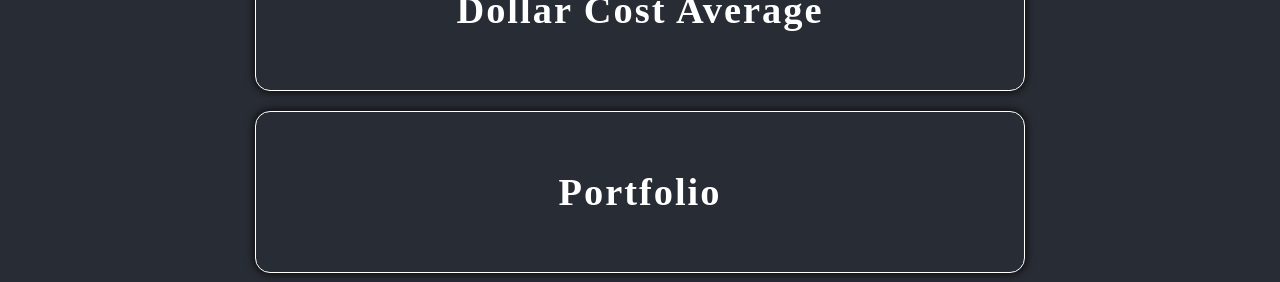
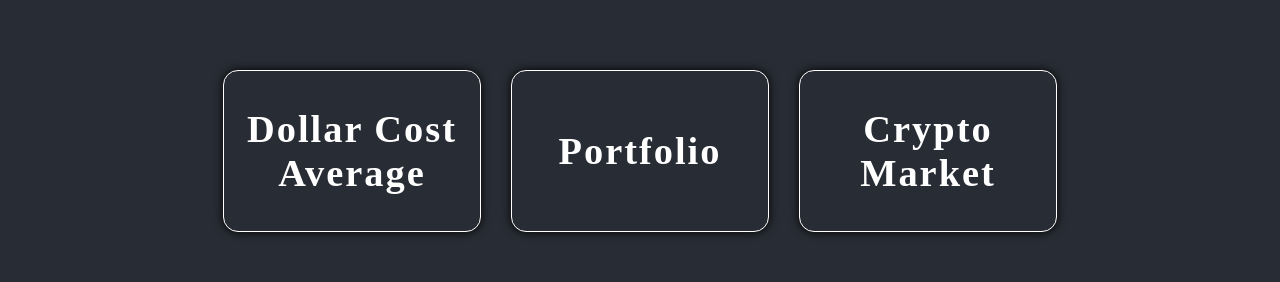
Before and after one commit to PikeyAU/CryptoCalculator, a React (Create React App) app: page / in a window 1280 px wide. Shown: the part 249-531 px from the top of the page. Built offline with nearby package versions, Linux system fonts and the light colour scheme; no server answers.

Commit message:
Changes to home and DCA

```diff
--- a/src/Home.js
+++ b/src/Home.js
@@ -6,8 +6,9 @@ import NavBanner from './components/NavBanner';
 
 const grid_styles = {
 
-    display: 'grid',
-    gridGap: '20px',
+    display: 'flex',
+    flexDirection: 'row',
+    gap: '30px',
     width: '100vw',
     color: 'white',
     fontFamily: 'Eras Light ITC',
@@ -16,13 +17,15 @@ const grid_styles = {
     textAlign: 'center',
     alignItems: 'center',
     justifyContent: 'center',
-    marginTop: '100px',
+    position: 'absolute',
+    top: '50%',
+    transform: 'translateY(-50%)'
 
 };
 
 const Home = () => {
     return (
-        <div style={{backgroundColor: '#282C34', height: '100vh'}}>
+        <div style={{backgroundColor: '#282C34', height: '100vh', position: 'relative'}}>
             <Navbar />
             <NavBanner />
             <div style={grid_styles}>
--- a/src/components/homeCard.js
+++ b/src/components/homeCard.js
@@ -35,7 +35,7 @@ const HomeCard = (props) => {
         justifyContent: 'center',
         border: 'solid white 1px',
         height: '20vh',
-        width: '60vw',
+        width: '20vw',
         margin: 'auto',
         //rounded corners
         borderRadius: '15px',
--- a/src/components/navbar.js
+++ b/src/components/navbar.js
@@ -10,7 +10,7 @@ const Navbar = () => {
             justifyContent: 'space-around',
             width: '100vw',
             height: '5vh',
-            marginBottom: '5px',
+            margin: 'auto'
 
         },
         link: {
```
